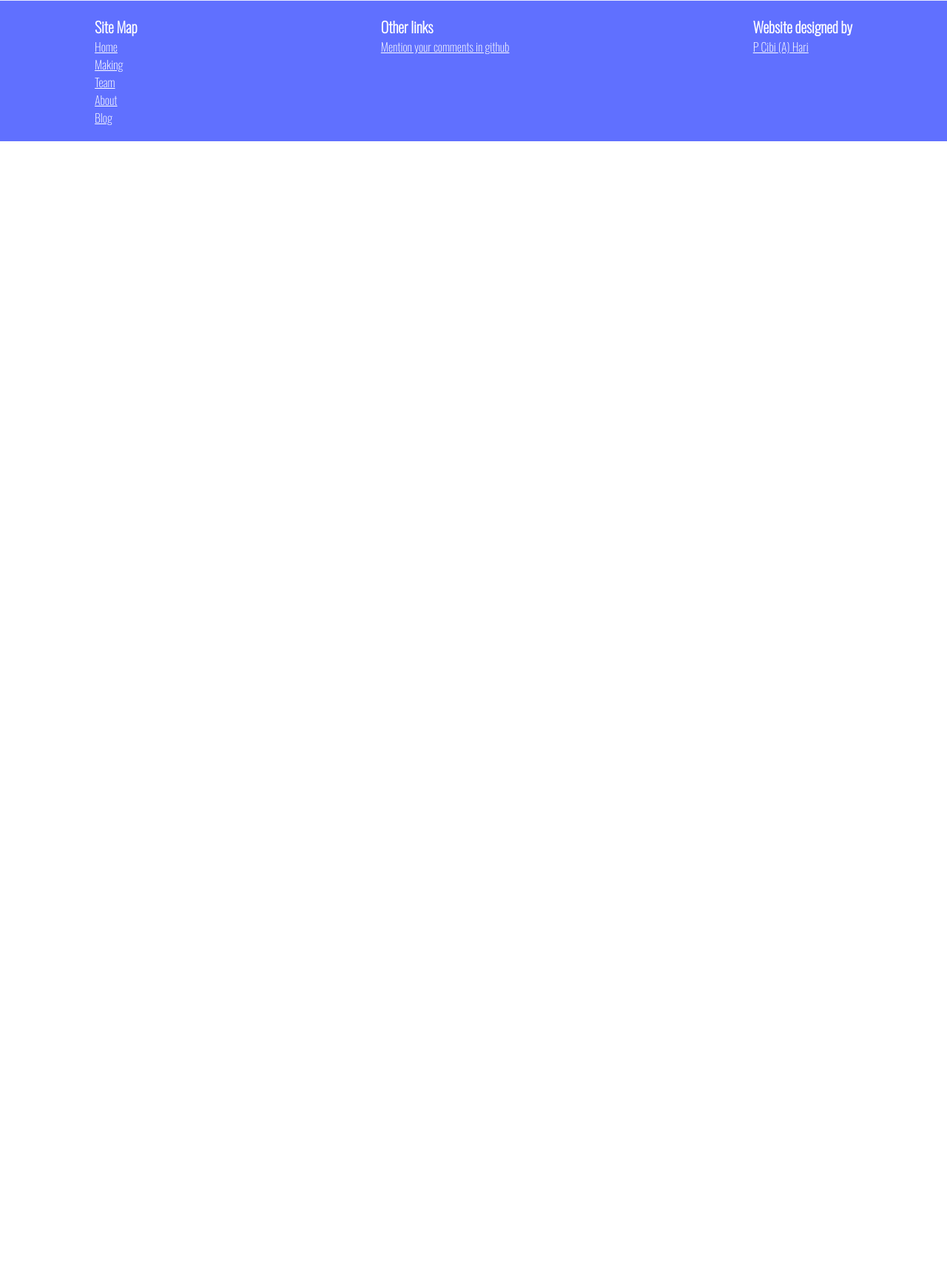
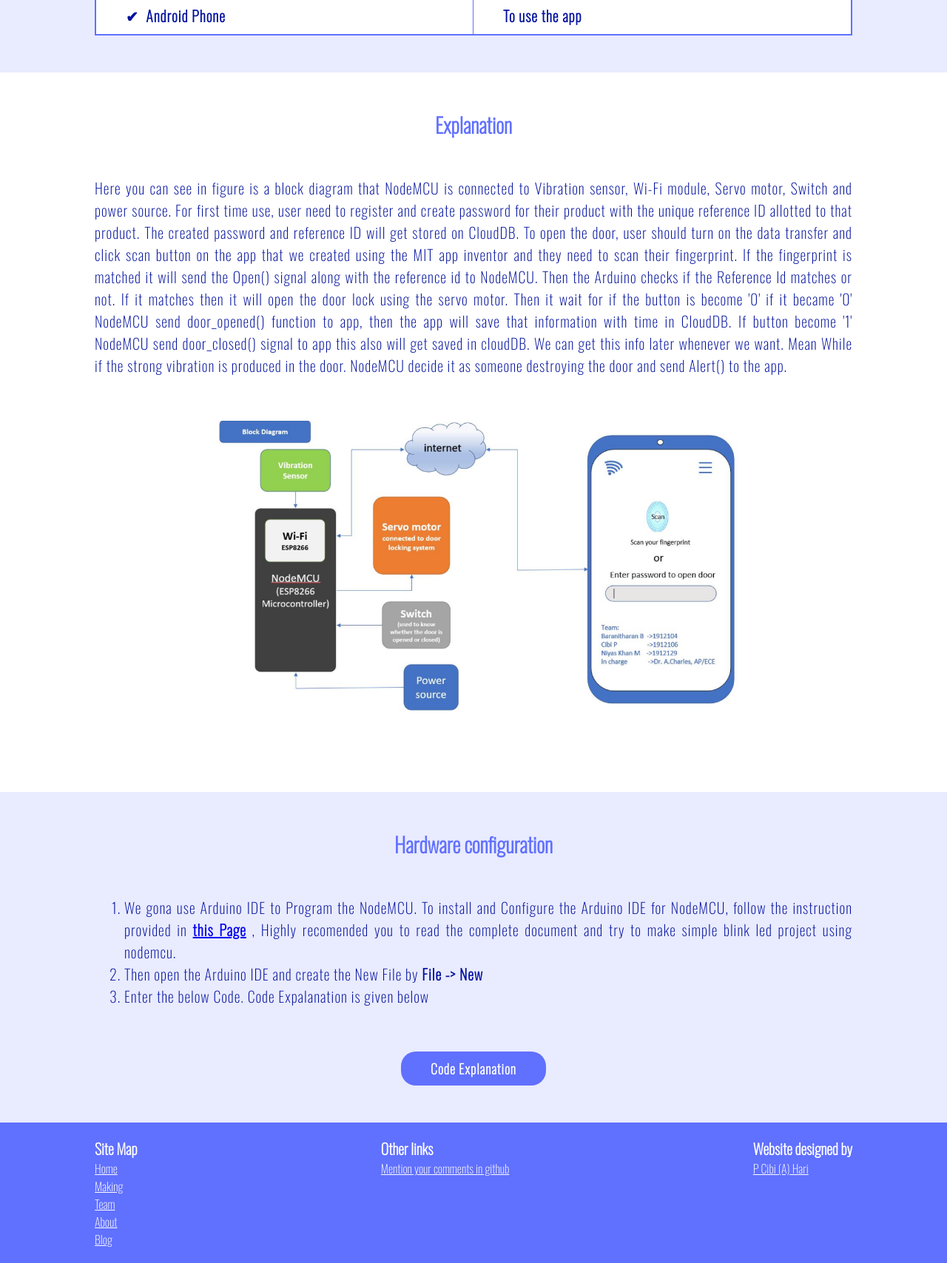
Before and after one commit to cibi-p/HSS, a PHP site: page /making.html in a window 1280 px wide. Shown: the part 1517-3225 px from the top of the page at 74% size. Before the commit the page ends 1708 px from the top, so only its background shows below. Run offline with PHP 8.4, Linux system fonts and the light colour scheme.

Commit message:
updated the making.html, making.css, menu.js

```diff
--- a/Html/making.css
+++ b/Html/making.css
@@ -1,4 +1,5 @@
 /*global style*/
+@import url('https://fonts.googleapis.com/css2?family=Oswald:wght@200&display=swap');
 
 .container-section-cover{
     width:80%;
@@ -20,6 +21,14 @@
     width:max-content;
     margin:auto;
     padding-bottom:30px;
+}
+
+.Description-making{
+    text-align:justify;
+    font-size:20px;
+    letter-spacing:1;
+    line-height:1.5;
+    color:#00109d;
 }
 
 /*Requirements-section*/
@@ -56,4 +65,72 @@ table{
     border-spacing:0px;
     padding:0px;
     font-weight:600;
+    font-size:20px;
+    letter-spacing:1;
+    line-height:1.5;
 }
+
+/* Explanation */
+
+.block-diagram-img{
+    width: 70%;
+    display:block;
+    margin:60px auto;
+}
+
+/*Hardware configuraion */
+.gist {
+    width:100%;
+    font-size:40px !important;
+    height:60vh;
+    overflow:auto;
+}
+
+.gist *{
+    font-size:16px !important;
+    line-height:2 !important;
+    letter-spacing:1px !important;
+    font-family: 'Oswald', sans-serif;
+}
+.arduino-code{
+    display:block;
+    width:60%;
+    margin:60px auto;
+}
+
+.opencexpla{
+    padding:10px 40px;
+    border-radius:20px;
+    font-size:18px;
+    background-color:#6070FF;
+    border:none;
+    color:white;
+    font-weight:bolder;
+    letter-spacing:1px;
+    font-family: 'Oswald', sans-serif;
+    position:relative;
+    display:block;
+    margin:auto;
+    z-index:1;
+}
+code.ce{
+    color:#404dc8;
+    font-weight:bold;
+}
+
+.code-explanation-description{
+    word-spacing:2px !important;
+    line-height:1.5!important;
+}
+
+#opencexpla{
+    background-color:white;
+    border-radius:20px;
+    padding:40px;
+    width:80%;
+    display:none;
+    margin:auto;
+    position:relative;
+    margin-top:-15px;
+    z-index:0;
+}
--- a/Html/making.html
+++ b/Html/making.html
@@ -99,7 +99,53 @@
                             </tr>
                         </table>
                     </div>
-                </div>
+                    </div>
+                </section>
+                <section class="container-section explanation-section">
+                    <div class="container-section-cover">
+                        <h1 class="container-title explanation-title">Explanation</h1>
+                        <p class="Description-making explanation-description">Here you can see in figure is a block diagram that NodeMCU is connected to Vibration sensor, Wi-Fi module, Servo motor, Switch and power source. For first time use, user need to register and create password for their product with the unique reference ID allotted to that product. The created password and reference ID will get stored on CloudDB. To open the door, user should turn on the data transfer and click scan button on the app that we created using the MIT app inventor and they need to scan their fingerprint. If the fingerprint is matched it will send the Open() signal along with the reference id to NodeMCU. Then the Arduino checks if the Reference Id matches or not. If it matches then it will open the door lock using the servo motor. Then it wait for if the button is become '0' if it became '0' NodeMCU send door_opened() function to app, then the app will save that information with time in CloudDB. If button become '1' NodeMCU send door_closed() signal to app this also will get saved in cloudDB. We can get this info later whenever we want. Mean While if the strong vibration is produced in the door. NodeMCU decide it as someone destroying the door and send Alert() to the app.</p>
+                        <img src="img/making/block_diagram.png" class="image block-diagram-img">
+                    </div>
+                </section>
+                <section class="container-section hardware-configuration-section">
+                    <div class="container-section-cover">
+                        <h1 class="container-title">Hardware configuration</h1>
+                        <ol class="o-lists harware-lists Description-making">
+                            <li>We gona use Arduino IDE to Program the NodeMCU. To install and Configure the Arduino IDE for NodeMCU, follow the instruction provided in <a href ="https://www.instructables.com/Steps-to-Setup-Arduino-IDE-for-NODEMCU-ESP8266-WiF/" class="link-text" target="_blank"><b>this Page</b></a> , Highly recomended you to read the complete document and try to make simple blink led project using nodemcu.</li>
+                            <li>Then open the Arduino IDE and create the New File by <b>File -> New </b></li>
+                            <li>Enter the below Code. Code Expalanation is given below</li>
+                        </ol>
+                        <code class="arduino-code">
+                        <script class="code-making" src="https://gist.github.com/broharigunda/650d8e81ed21e66ec77c9cc0a95aebbd.js"></script>
+                        </code>
+                        <div class="code-explanation">
+                            <button onclick="opencexpla()" id="opencexplaination" class="opencexpla">Code Explanation</button>
+                            <div class="code-explanation-cover" id="opencexpla">
+                                <p class="description-making code-explanation-description">
+Here we use the Arduino IDE to program the NodeMCU microcontroller. The library used in code are listed below.<br><br>
+<code class="ce">
+#include&lt;ThingSpeak.h&gt;<br>
+#include&lt;ESP8266WiFi.h&gt;<br>
+#include&lt;ESP8266WebServer.h&gt;<br>
+#include&lt;Servo.h&gt;<br>
+</code><br>
+<code class="ce">ThingSpeak.h</code> Library is used to link the nodeMCU to the Thingspeak server. <code class="ce">ESP8266WiFi.h</code> is the WiFi library which used to connect the nodeMCU to the internet via the local Hotspot. For to connect to internet we should mention the SSID and Password in our code. <code class="ce">Servo.h</code> Library is used to control the servo motor to open and close the door lock.
+Then we Define the D2 for Door lock, D4 for Vibration, D5 for Door Open Close status in the code.
+<code class="ce">Serial.begin(115200);</code> is used to display the result in Serial Monitor to debug the pogram in the bandrate of 115200.<br><br>
+Then using <code class="ce">pinMode(pin,INPUT/OUTPUT)</code> is used to define whether the pin is input or output. We define D4 and D5 pin as the INPUT.<br><br>
+<code class="ce">WiFi.begin(ssid, password);</code> beigns the wifi connect with the ssid mentioned in the code. <code class="ce">ThingSpeak.begin(client);</code> begins the connection to the thighspeak via the wifi client.<br><br>
+<code class="ce">ThingSpeak.readLongField(channel name, field number, read api key);</code> is used to get the command updated on thingspeak by the app.<br><br>
+The function <code class="ce">checkrefid(string);</code> checks the command and the REFID. IF it matches only it will Proceed for the further action.<br><br>
+If the command get from the Thingspeak first field is <code class="ce">“REFID+09”</code> it will open the door lock. If the command get is <code class="ce">“REFID+21”</code> nodeMCU will close the door lock.
+<code class="ce">drservo.write(90);</code> rotates the servo motor to 90degree, lock knob is attached to servo motor as shown in the figure 3.4, so the lock will get opened. similarly <code class="ce">drservo.write(0);</code> will close the door lock by rotating the servo motor.<br><br>
+<code class="ce">Vibbbb()</code> function check checks for the vibration. If the vibration is measured as more than 10,000 it writes 555 on the thingspeak field 3, in app it will show as “No vibration detected”. Suppose if the vibration is measured in between 10,000 and 20,000 it writes 666 on the thingspeak field 3, in app it will show as “Medium vibration detected”. If the vibration is measured as more than 30,000 it writes 666 on the thingspeak field 3, in app it will shown as “High vibration detected”
+<code class="ce">ThingSpeak.writeField(channel number, filed number, value, write api key);</code> is used to enter the value in the particular field.<br><br>
+Then it check the digital pin D5 which is where the switch like mechanism attached to door as shown in figure 3.2 is connected. If D5 is HIGH it will write the 936 on the thingspeak in field 2, in app it is shown as “door closed”. If D5 is LOW it will write the 110 on the thingspeak in field 2, in app it is shown as “door opened”. <code class="ce">digitalRead(D5);</code> is used to read the voltage at D5. The above process will get looping till the power is supplied to the NodeMCU.
+                                </p>
+                            </div>
+                        </div>
+                    </div>
                 </section>
             </article>
 
--- a/Html/menu.js
+++ b/Html/menu.js
@@ -1,7 +1,5 @@
 function menufunction()
 {
-
-    console.log("hello");
     var x=document.getElementById("menu-menu-js");
     if (x.style.display != "flex")
     {
@@ -11,3 +9,16 @@ function menufunction()
         x.style.display = "none";
     }
 }
+
+function opencexpla()
+{
+    console.log("hello");
+    var x=document.getElementById("opencexpla");
+    if (x.style.display != "block")
+    {
+        x.style.display = "block";
+    }
+    else{
+        x.style.display = "none";
+    }
+}
```
Also changed, not shown: Html/img/making/block_diagram.png (added).
